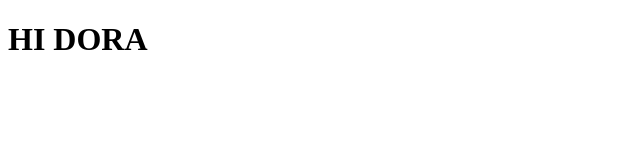
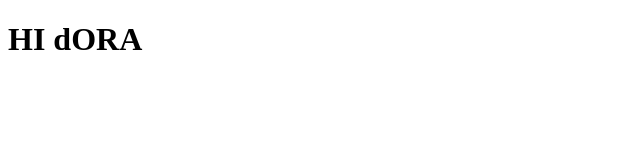
Before and after one commit to Jayaprakash-jr/Jayaprakash-jr.github.io, a plain HTML site: page index.html in a window 1280 px wide. Shown: the full height of the page, 0-640 px from the left. Drawn offline with Linux system fonts and the light colour scheme.

Commit message:
Update index.html

```diff
--- a/index.html
+++ b/index.html
@@ -1,6 +1,6 @@
 <!DOCTYPE html>
 <html>
 <body>
-<h1>HI  DORA</h1>
+<h1>HI dORA</h1>
 </body>
 </html>
```
